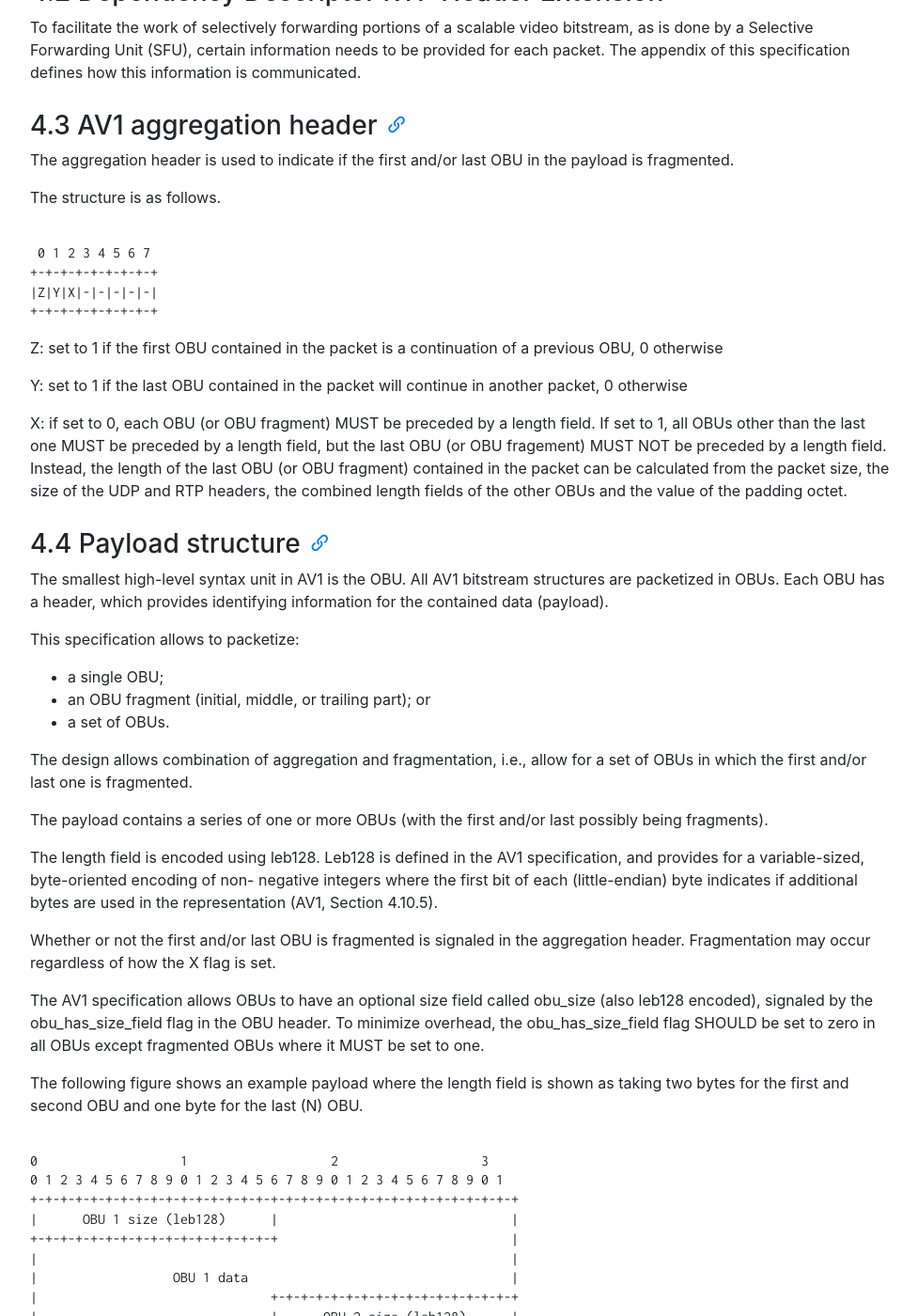
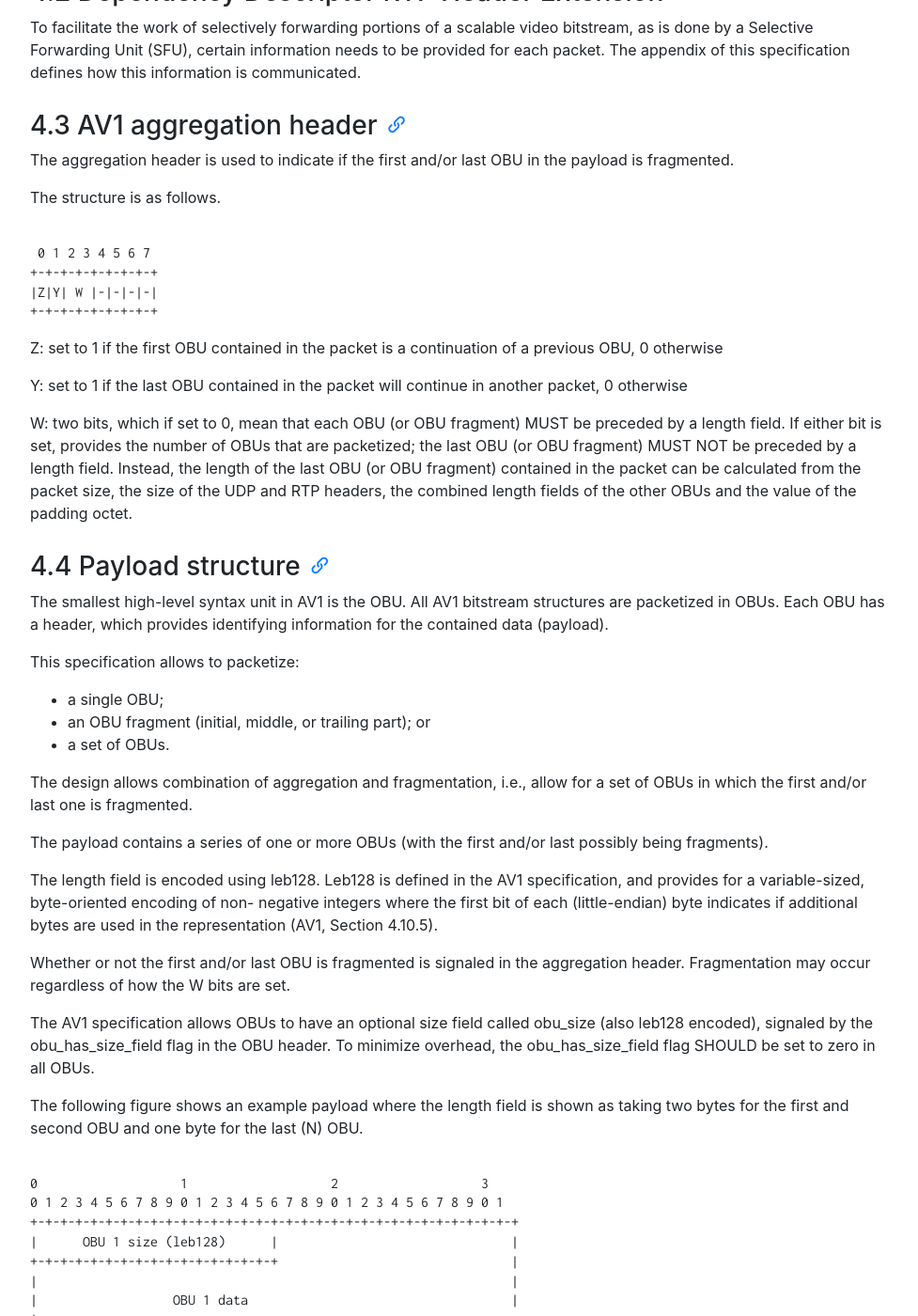
Before and after one commit to AOMediaCodec/av1-rtp-spec, a Jekyll site: the page built from index.md, in a window 1280 px wide and 1400 px high, scrolled down 4188 px. Shown: the whole window at 94% size, without its empty margins (53-1030 px from the left). Built offline with Jekyll 4.4.1, drawn with Linux system fonts in a browser that asks for light colours; nearby versions of some CDN libraries.

Commit message:
Take into account proposal for low bitrate mode

```diff
--- a/av1-rtp-spec.md
+++ b/av1-rtp-spec.md
@@ -189,7 +189,7 @@ The structure is as follows.
 <pre><code>
  0 1 2 3 4 5 6 7
 +-+-+-+-+-+-+-+-+
-|Z|Y|X|-|-|-|-|-|
+|Z|Y| W |-|-|-|-|
 +-+-+-+-+-+-+-+-+
 </code></pre>
 
@@ -199,10 +199,10 @@ previous OBU, 0 otherwise
 Y: set to 1 if the last OBU contained in the packet will continue in another
 packet, 0 otherwise
 
-X: if set to 0, each OBU (or OBU fragment) MUST be preceded by a length
-field. If set to 1, all OBUs other than the last one MUST be preceded by
-a length field, but the last OBU (or OBU fragement) MUST NOT be preceded
-by a length field. Instead, the length of the last OBU (or OBU fragment)
+W: two bits, which if set to 0, mean that each OBU (or OBU fragment) MUST
+be preceded by a length field. If either bit is set, provides the number
+of OBUs that are packetized; the last OBU (or OBU fragment) MUST NOT be
+preceded by a length field. Instead, the length of the last OBU (or OBU fragment)
 contained in the packet can be calculated from the packet size, the size
 of the UDP and RTP headers, the combined length fields of the other OBUs
 and the value of the padding octet.
@@ -231,14 +231,13 @@ negative integers where the first bit of each (little-endian) byte indicates if
 additional bytes are used in the representation (AV1, Section 4.10.5).
 
 Whether or not the first and/or last OBU is fragmented is signaled in the
-aggregation header. Fragmentation may occur regardless of how the X flag
-is set.
+aggregation header. Fragmentation may occur regardless of how the W bits
+are set.
 
 The AV1 specification allows OBUs to have an optional size field called
 obu_size (also leb128 encoded), signaled by the obu_has_size_field flag
 in the OBU header. To minimize overhead, the obu_has_size_field flag SHOULD
-be set to zero in all OBUs except fragmented OBUs where it MUST be set to
-one.
+be set to zero in all OBUs.
 
 The following figure shows an example payload where the length field is shown as
 taking two bytes for the first and second OBU and one byte for the last (N) OBU.
```
